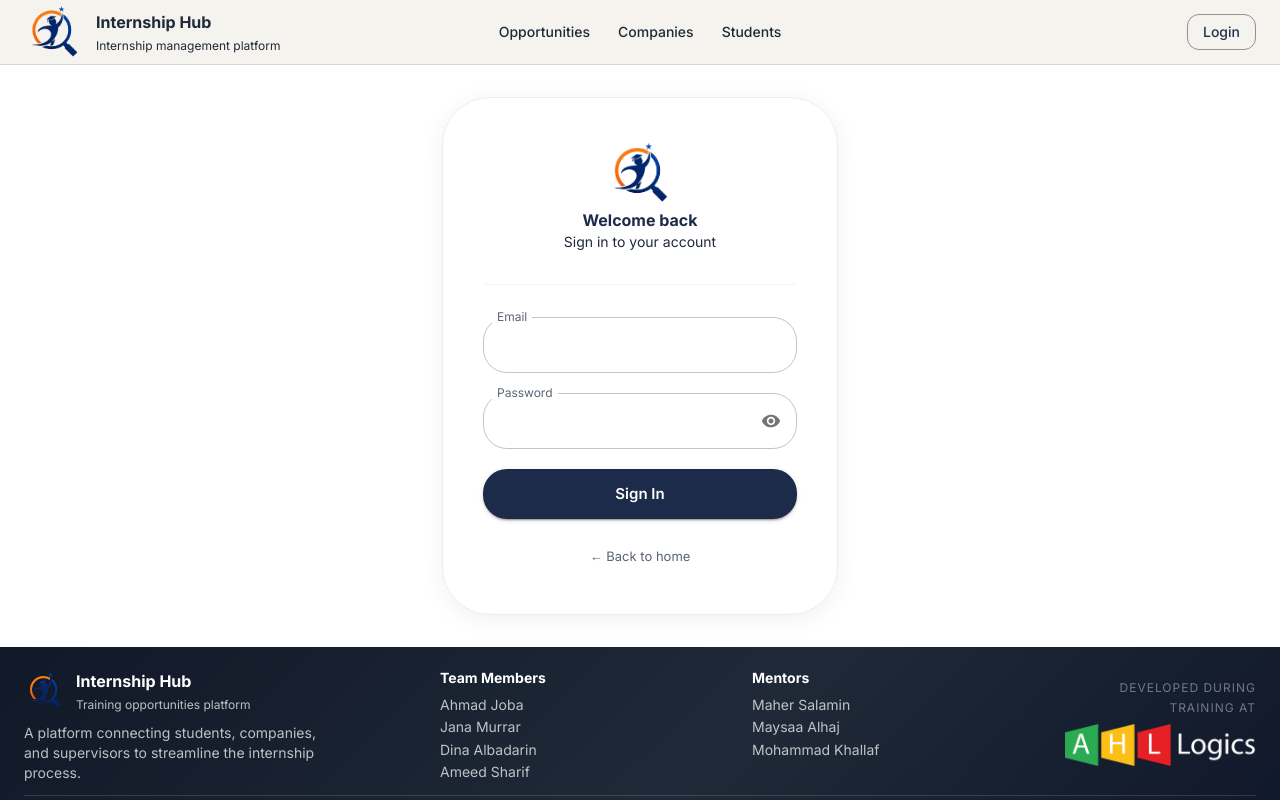
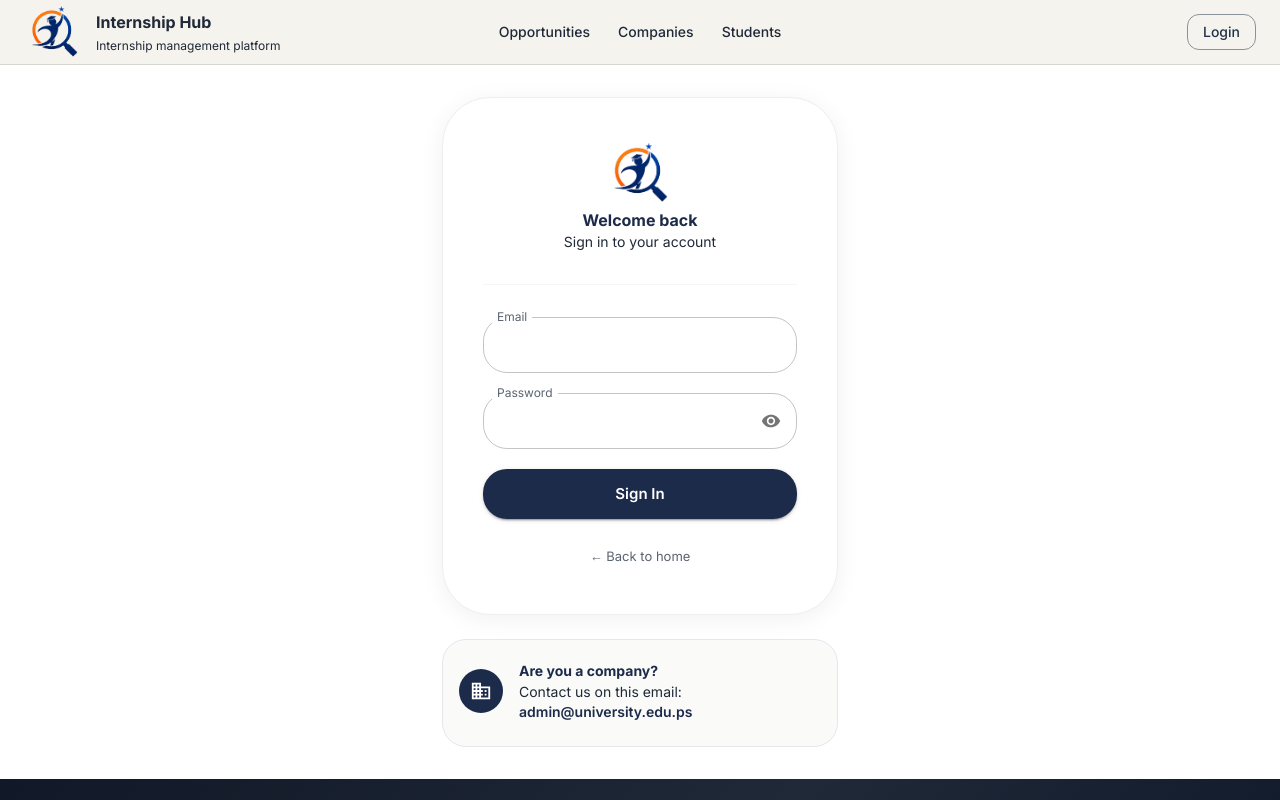
Before and after one commit to AHL-Group2-project/training-opportunities-website, a React (Vite) app in the folder frontend/: page /login in a window 1280 px wide. Shown: the top 800 px of the page. Built offline with nearby package versions, Linux system fonts and the light colour scheme.

Commit message:
feat(company): fix opportunity creation path and add activation flow

```diff
--- /dev/null
+++ b/frontend/src/pages/auth/CompanyActivationPage.tsx
@@ -0,0 +1,140 @@
+import { useState } from "react";
+import { useSearchParams } from "react-router-dom";
+import {
+  Box,
+  Button,
+  Container,
+  TextField,
+  Typography,
+  Card,
+  CardContent,
+  Alert,
+} from "@mui/material";
+import LockOutlinedIcon from "@mui/icons-material/LockOutlined";
+
+function CompanyActivationPage() {
+  const [searchParams] = useSearchParams();
+  const token = searchParams.get("token");
+  const [password, setPassword] = useState("");
+  const [confirmPassword, setConfirmPassword] = useState("");
+  const [error, setError] = useState("");
+  const [success, setSuccess] = useState(false);
+
+  const handleActivate = () => {
+    setError("");
+
+    if (password.length < 6) {
+      setError("Password must be at least 6 characters");
+      return;
+    }
+    if (password !== confirmPassword) {
+      setError("Passwords do not match");
+      return;
+    }
+
+    // TODO: POST /api/auth/activate
+    // { token, password }
+    console.log("Activate account with token:", token, "Password:", password);
+    setSuccess(true);
+  };
+
+  if (!token) {
+    return (
+      <Container maxWidth="sm" sx={{ py: 8 }}>
+        <Alert severity="error">Invalid or expired activation link.</Alert>
+      </Container>
+    );
+  }
+
+  if (success) {
+    return (
+      <Container maxWidth="sm" sx={{ py: 8, textAlign: "center" }}>
+        <Typography
+          variant="h4"
+          sx={{ fontWeight: 700, color: "#059669", mb: 2 }}
+        >
+          Account Activated!
+        </Typography>
+        <Typography variant="body1" color="text.secondary">
+          Your company account is now active. You can sign in.
+        </Typography>
+      </Container>
+    );
+  }
+
+  return (
+    <Container maxWidth="sm" sx={{ py: 8 }}>
+      <Card
+        variant="outlined"
+        sx={{ borderRadius: 3, borderColor: "grey.200" }}
+      >
+        <CardContent sx={{ p: 4 }}>
+          <Box sx={{ textAlign: "center", mb: 3 }}>
+            <Box
+              sx={{
+                width: 56,
+                height: 56,
+                borderRadius: "50%",
+                bgcolor: "#1C2B4A",
+                display: "flex",
+                alignItems: "center",
+                justifyContent: "center",
+                mx: "auto",
+                mb: 2,
+              }}
+            >
+              <LockOutlinedIcon sx={{ color: "white", fontSize: 28 }} />
+            </Box>
+            <Typography variant="h5" sx={{ fontWeight: 700, color: "#1C2B4A" }}>
+              Activate Your Account
+            </Typography>
+            <Typography variant="body2" color="text.secondary" sx={{ mt: 0.5 }}>
+              Set a password to complete your company registration
+            </Typography>
+          </Box>
+
+          {error && (
+            <Alert severity="error" sx={{ mb: 2, borderRadius: 1 }}>
+              {error}
+            </Alert>
+          )}
+
+          <Box sx={{ display: "flex", flexDirection: "column", gap: 2 }}>
+            <TextField
+              type="password"
+              label="Password"
+              value={password}
+              onChange={(e) => setPassword(e.target.value)}
+              fullWidth
+              required
+              helperText="At least 6 characters"
+            />
+            <TextField
+              type="password"
+              label="Confirm Password"
+              value={confirmPassword}
+              onChange={(e) => setConfirmPassword(e.target.value)}
+              fullWidth
+              required
+            />
+            <Button
+              variant="contained"
+              fullWidth
+              onClick={handleActivate}
+              sx={{
+                bgcolor: "#1C2B4A",
+                textTransform: "none",
+                py: 1.2,
+                "&:hover": { bgcolor: "#2a3f6b" },
+              }}
+            >
+              Activate Account
+            </Button>
+          </Box>
+        </CardContent>
+      </Card>
+    </Container>
+  );
+}
+
+export default CompanyActivationPage;
--- a/frontend/src/pages/auth/LoginPage.tsx
+++ b/frontend/src/pages/auth/LoginPage.tsx
@@ -16,6 +16,9 @@ import { useNavigate } from "react-router-dom";
 import { MOCK_USERS } from "../../mock/users";
 import { useAuth } from "../../context/authContext";
 import logo from "../../assets/images/logo.png";
+import Card from "@mui/material/Card";
+import CardContent from "@mui/material/CardContent";
+import BusinessIcon from "@mui/icons-material/Business";
 
 function LoginPage() {
   const navigate = useNavigate();
@@ -83,10 +86,10 @@ function LoginPage() {
         case "student":
           navigate("/dashboard");
           break;
+        case "admin":
+          navigate("/admin/dashboard");
+          break;
         case "supervisor":
-          navigate("/supervisor/dashboard");
-          break;
-        case "admin":
           navigate("/supervisor/dashboard");
           break;
         case "company":
@@ -256,6 +259,51 @@ function LoginPage() {
             </Stack>
           </Stack>
         </Box>
+        <Card
+          variant="outlined"
+          sx={{
+            mt: 3,
+            borderRadius: 2,
+            borderColor: "#e5e7eb",
+            bgcolor: "#FAFAF9",
+          }}
+        >
+          <CardContent
+            sx={{ display: "flex", alignItems: "center", gap: 2, py: 2.5 }}
+          >
+            <Box
+              sx={{
+                width: 44,
+                height: 44,
+                borderRadius: 2,
+                bgcolor: "#1C2B4A",
+                display: "flex",
+                alignItems: "center",
+                justifyContent: "center",
+                flexShrink: 0,
+              }}
+            >
+              <BusinessIcon sx={{ color: "white", fontSize: 22 }} />
+            </Box>
+            <Box>
+              <Typography
+                variant="subtitle2"
+                sx={{ fontWeight: 700, color: "#1C2B4A" }}
+              >
+                Are you a company?
+              </Typography>
+              <Typography variant="body2" color="text.secondary">
+                Contact us on this email:{" "}
+                <Box
+                  component="span"
+                  sx={{ fontWeight: 600, color: "#1C2B4A" }}
+                >
+                  admin@university.edu.ps
+                </Box>
+              </Typography>
+            </Box>
+          </CardContent>
+        </Card>
       </Container>
     </Box>
   );
--- a/frontend/src/pages/company/CompanyOpportunitiesPage/CompanyOpportunitiesPage.tsx
+++ b/frontend/src/pages/company/CompanyOpportunitiesPage/CompanyOpportunitiesPage.tsx
@@ -67,7 +67,7 @@ function CompanyOpportunitiesPage() {
         <Button
           variant="contained"
           startIcon={<AddIcon />}
-          onClick={() => navigate("/supervisor/opportunities/new")}
+          onClick={() => navigate("/company/opportunities/new")}
           sx={{ bgcolor: "#1C2B4A", textTransform: "none" }}
         >
           New Opportunity
```
